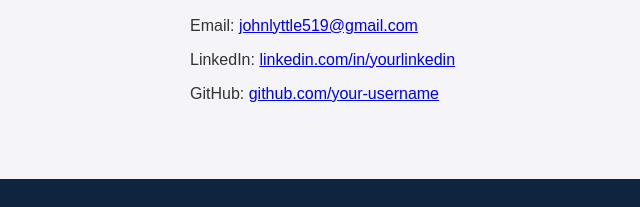
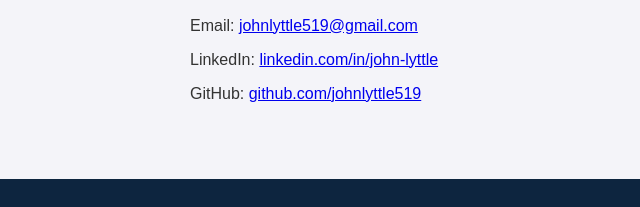
Before and after one commit to johnlyttle519/Johnlyttle519Portfolio, a plain HTML site: page index.html in a window 1280 px wide. Shown: the part 1443-1650 px from the top of the page, 0-640 px from the left. Drawn offline with Linux system fonts and the light colour scheme.

Commit message:
Update index.html

```diff
--- a/index.html
+++ b/index.html
@@ -68,8 +68,8 @@
   <section id="contact">
     <h2>Contact</h2>
     <p>Email: <a href="mailto:johnlyttle519@gmail.com">johnlyttle519@gmail.com</a></p>
-    <p>LinkedIn: <a href="www.linkedin.com/in/john-lyttle-57b075287" target="_blank">linkedin.com/in/yourlinkedin</a></p>
-    <p>GitHub: <a href="https://github.com/johnlyttle519" target="_blank">github.com/your-username</a></p>
+    <p>LinkedIn: <a href="www.linkedin.com/in/john-lyttle-57b075287" target="_blank">linkedin.com/in/john-lyttle</a></p>
+    <p>GitHub: <a href="https://github.com/johnlyttle519" target="_blank">github.com/johnlyttle519</a></p>
   </section>
 
   <footer>
```
